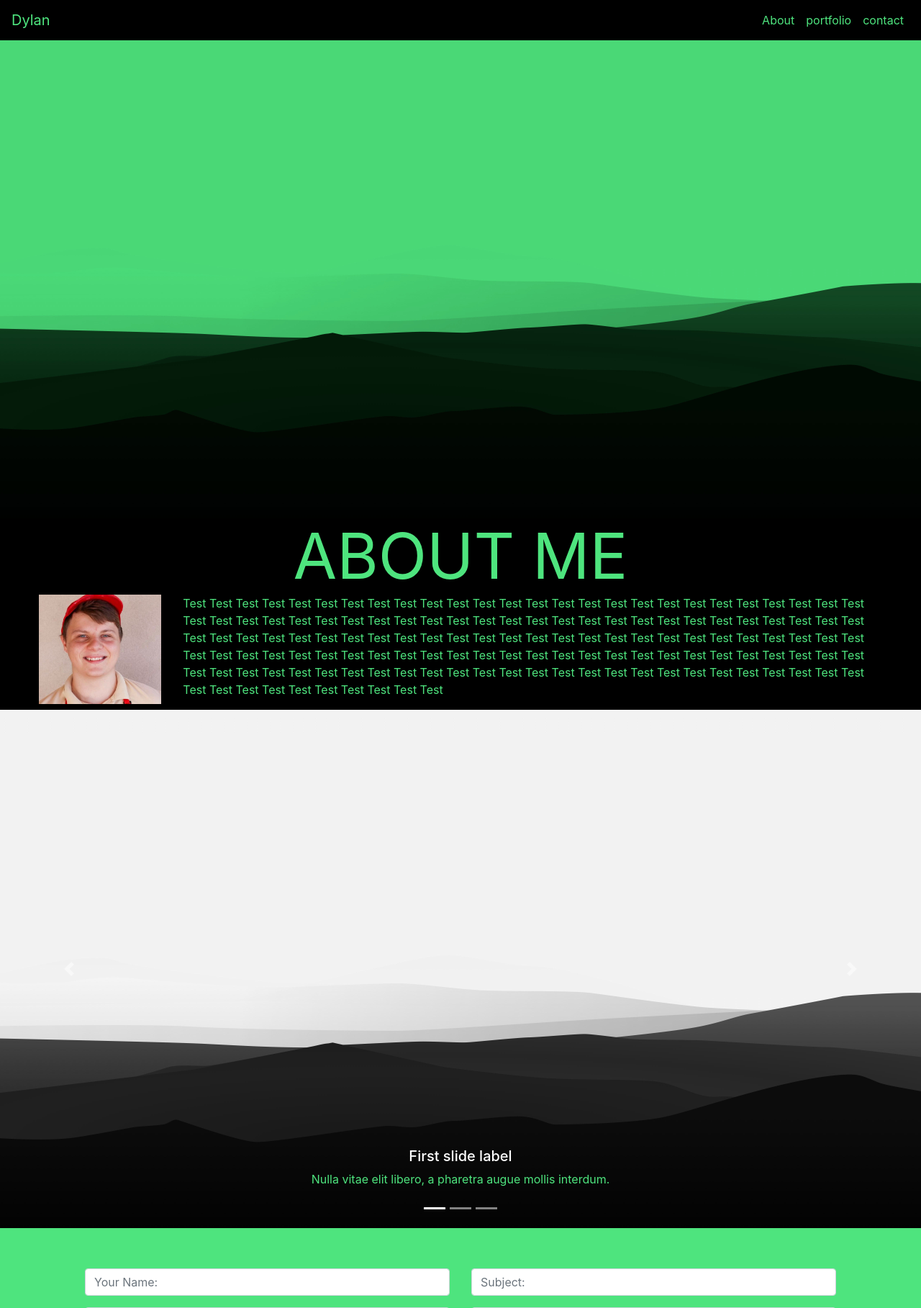
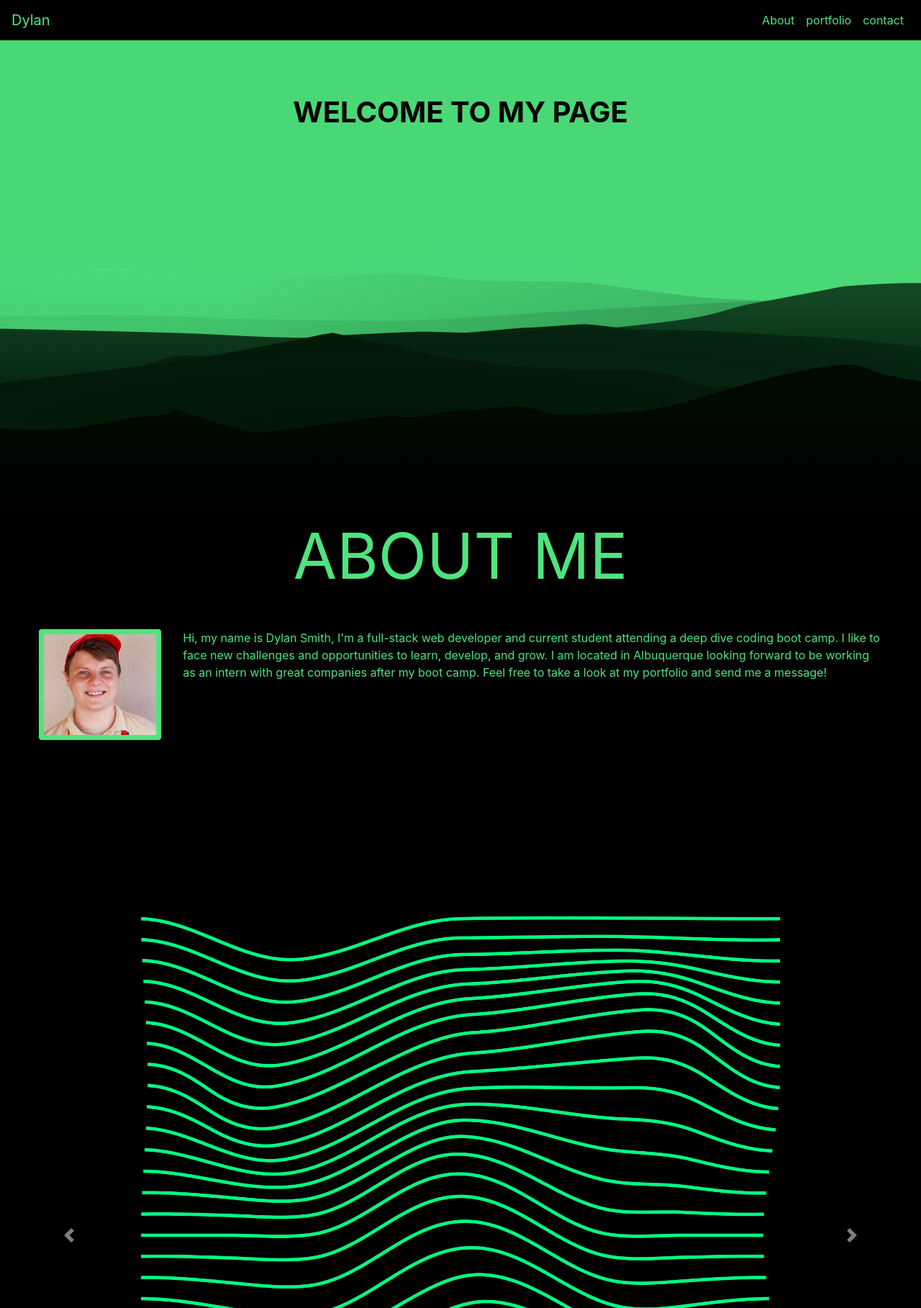
Before and after one commit to DylanSmithcg/pwp-project, a PHP site: page / in a window 1280 px wide. Shown: the top 1817 px of the page at 72% size. Run offline with PHP 8.4, Linux system fonts and the light colour scheme; some libraries are stand-ins or nearby versions.

Commit message:
edited first couple of sections

```diff
--- a/public_html/css/styles.css
+++ b/public_html/css/styles.css
@@ -22,12 +22,28 @@ a {
 	color: #4ee47e;
 }
 
+.centered {
+	position: absolute;
+	top: 20%;
+	left: 50%;
+	transform: translate(-50%, -50%);
+}
+
+h1{
+	color: black;
+}
+
 .about-section{
 	background-color: black;
 }
 
-h1 {
+h2 {
 	color: #4ee47e;
+}
+
+.img-thumbnail {
+	background-color: #4ee47e;
+	border: 3px solid #4ee47e;
 }
 
 p{
--- a/public_html/index.html
+++ b/public_html/index.html
@@ -63,7 +63,12 @@
 	<!--intro section-->
 	<section id="intro">
 		<div class=".container">
-			<img src="./images/Test4.0.jpg" class="img-fluid" alt="Responsive image">
+			<img src="images/Greentest.jpg" class="img-fluid" alt="Responsive image">
+			<div class="centered">
+				<h1 class="display-5 text-center text-uppercase">
+					<strong>Welcome to my page</strong>
+				</h1>
+			</div>
 		</div>
 	</section>
 	<!--end of intro section-->
@@ -71,27 +76,21 @@
 	<!--about me section-->
 	<section id="about" class="about-section">
 		<div class="container-fluid">
-			<h1 class="display-2 text-center text-uppercase mb-0 px-5>">
+			<h2 class="display-2 text-center text-uppercase mb-0 px-5>">
 				<strong>About Me</strong>
-			</h1>
+			</h2>
 		</div>
 		<div class="container-fluid">
 		<div class="row d-flex justify-content-between mx-4">
-				<div class="col col-sm-12 col-lg-2">
-					<img src="images/DSmithpic.jpg" alt="profile pic" class="img-fluid">
+				<div class="col col-sm-12 col-lg-2 my-5">
+					<img src="images/Profilepic.jpg" alt="profile pic" class="img-fluid img-thumbnail">
 				</div>
-				<div class="col col-sm-12 col-lg-10">
+				<div class="col col-sm-12 col-lg-10 my-5">
 					<p>
-						Test Test Test Test Test Test Test Test Test Test Test Test Test Test
-						Test Test Test Test Test Test Test Test Test Test Test Test Test Test
-						Test Test Test Test Test Test Test Test Test Test Test Test Test Test
-						Test Test Test Test Test Test Test Test Test Test Test Test Test Test
-						Test Test Test Test Test Test Test Test Test Test Test Test Test Test
-						Test Test Test Test Test Test Test Test Test Test Test Test Test Test
-						Test Test Test Test Test Test Test Test Test Test Test Test Test Test
-						Test Test Test Test Test Test Test Test Test Test Test Test Test Test
-						Test Test Test Test Test Test Test Test Test Test Test Test Test Test
-						Test Test Test Test Test Test Test Test Test Test Test Test Test Test
+						Hi, my name is Dylan Smith, I'm a full-stack web developer and current student attending a deep dive
+						coding boot camp. I like to face new challenges and opportunities to learn, develop, and grow. I am
+						located in Albuquerque looking forward to be working as an intern with great companies after my boot
+						camp. Feel free to take a look at my portfolio and send me a message!
 					</p>
 				</div>
 		</div>
@@ -109,14 +108,14 @@
 			</ol>
 			<div class="carousel-inner">
 				<div class="carousel-item active">
-					<img src="./images/Test.jpg" class="d-block w-100" alt="test1">
+					<img src="images/Mintlines.jpg" class="d-block w-100" alt="test1">
 					<div class="carousel-caption d-none d-md-block">
 						<h5>First slide label</h5>
 						<p>Nulla vitae elit libero, a pharetra augue mollis interdum.</p>
 					</div>
 				</div>
 				<div class="carousel-item">
-					<img src="./images/Test.jpg" class="d-block w-100" alt="test2">
+					<img src="images/" class="d-block w-100" alt="test2">
 					<div class="carousel-caption d-none d-md-block">
 						<h5>Second slide label</h5>
 						<p>Lorem ipsum dolor sit amet, consectetur adipiscing elit.</p>
```
Also changed, not shown: public_html/images/Greentest.jpg (renamed from public_html/images/Test4.0.jpg), public_html/images/Mintlines.jpg (renamed from public_html/images/Aiwork.jpg), public_html/images/Profilepic.jpg (renamed from public_html/images/DSmithpic.jpg), 2 other files.
